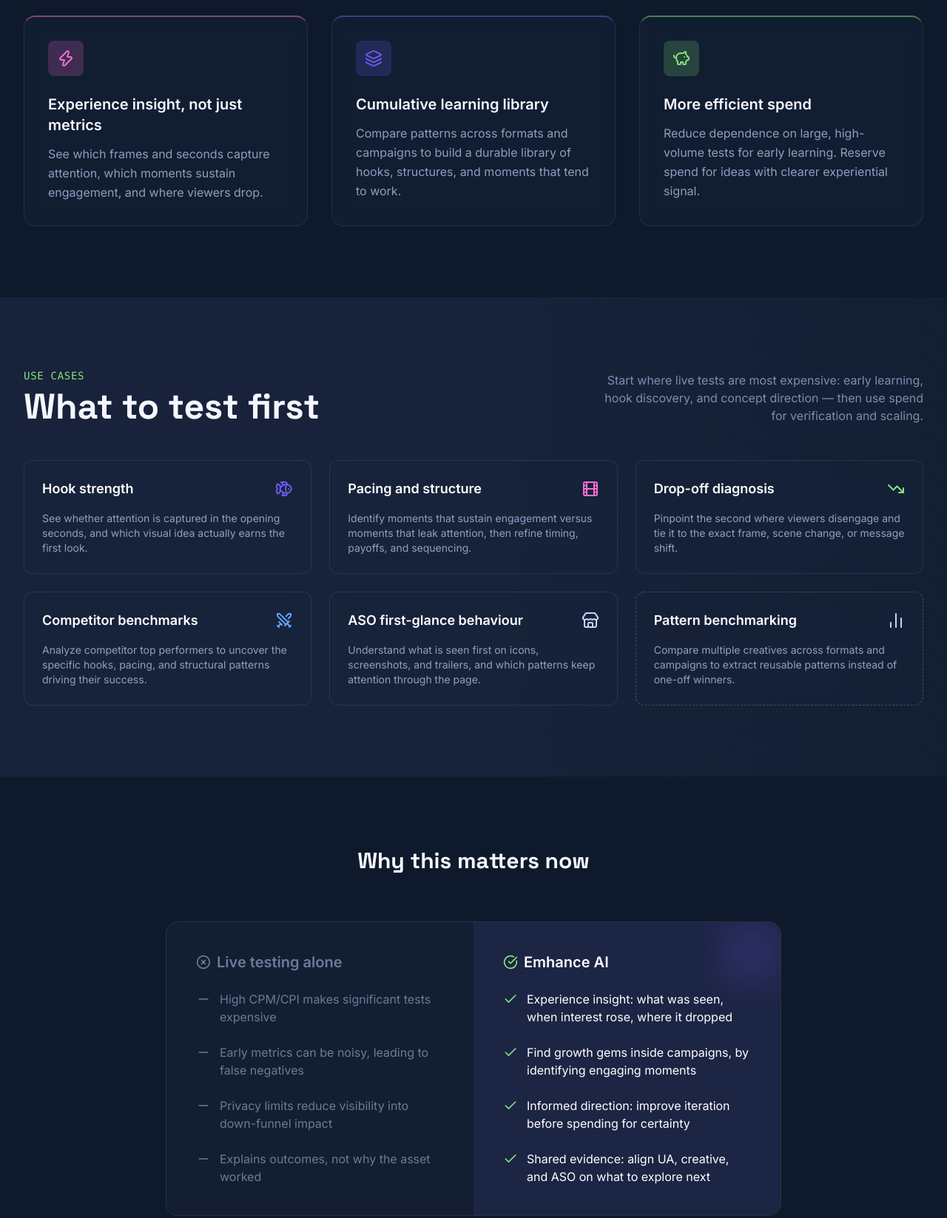
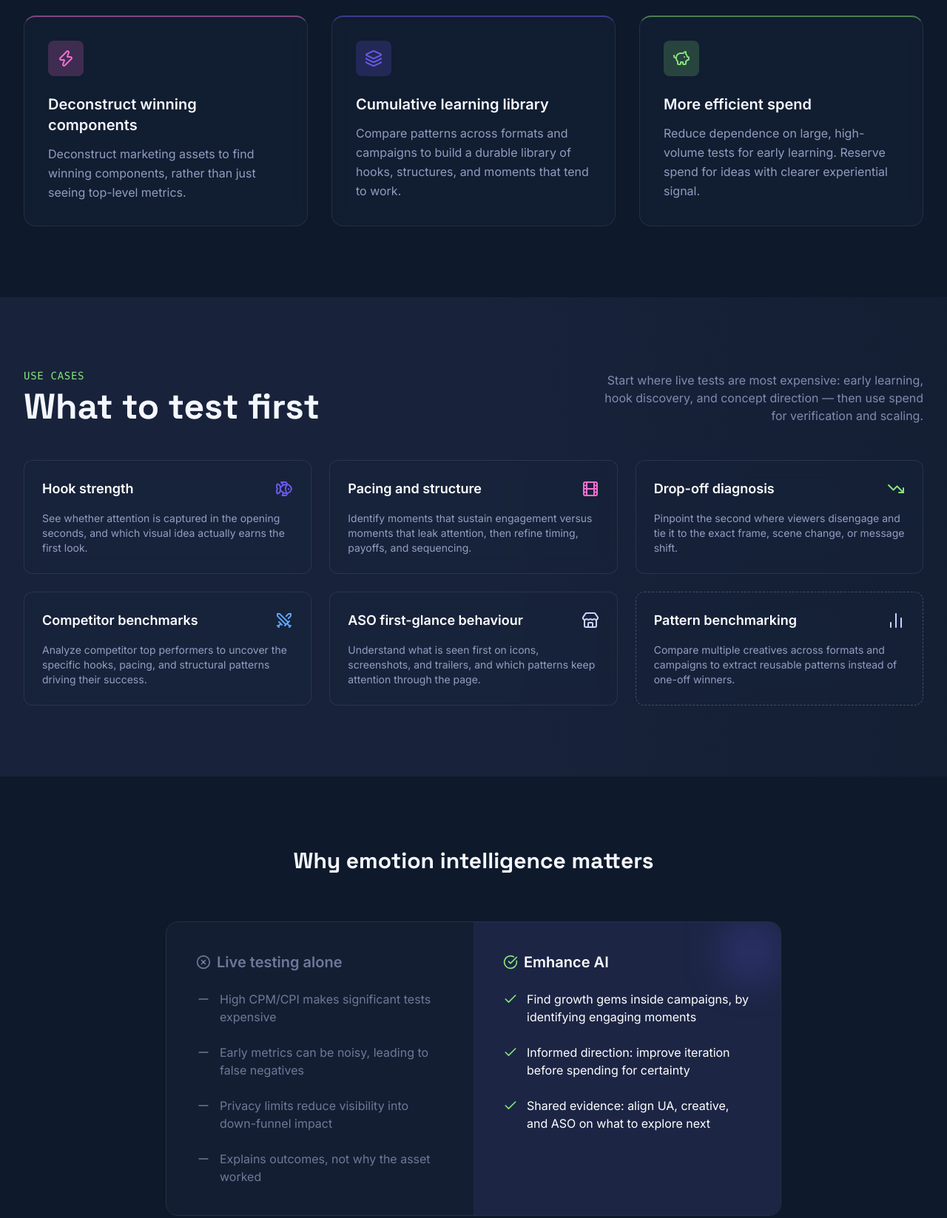
Before and after one commit to shabouwcaw/sensemittermarketing, a plain HTML site: page Marketers.html in a window 1280 px wide. Shown: the part 1180-2827 px from the top of the page at 74% size. Drawn offline with nearby package versions, Linux system fonts and the light colour scheme.

Commit message:
Update Marketers.html

```diff
--- a/Marketers.html
+++ b/Marketers.html
@@ -256,9 +256,9 @@
           <div class="w-12 h-12 bg-brand-pink/20 rounded-lg flex items-center justify-center mb-6">
             <i data-lucide="zap" class="w-6 h-6 text-brand-pink"></i>
           </div>
-          <h3 class="text-xl font-bold mb-3">Experience insight, not just metrics</h3>
+          <h3 class="text-xl font-bold mb-3">Deconstruct winning components</h3>
           <p class="text-brand-light/70 leading-relaxed">
-            See which frames and seconds capture attention, which moments sustain engagement, and where viewers drop.
+            Deconstruct marketing assets to find winning components, rather than just seeing top-level metrics.
           </p>
         </div>
 
@@ -371,7 +371,7 @@
   <!-- COMPARISON / WHY NOW -->
   <section id="comparison" class="py-24 relative">
     <div class="max-w-4xl mx-auto px-4 sm:px-6 lg:px-8">
-      <h2 class="text-3xl font-display font-bold text-center mb-16">Why this matters now</h2>
+      <h2 class="text-3xl font-display font-bold text-center mb-16">Why emotion intelligence matters</h2>
 
       <div class="grid grid-cols-1 md:grid-cols-2 gap-0 border border-white/10 rounded-2xl overflow-hidden">
         <div class="bg-brand-surface/50 p-10 flex flex-col">
@@ -408,10 +408,6 @@
           <ul class="space-y-6 relative z-10">
             <li class="flex gap-3 text-white">
               <i data-lucide="check" class="w-5 h-5 text-brand-green flex-shrink-0 mt-0.5"></i>
-              <span>Experience insight: what was seen, when interest rose, where it dropped</span>
-            </li>
-            <li class="flex gap-3 text-white">
-              <i data-lucide="check" class="w-5 h-5 text-brand-green flex-shrink-0 mt-0.5"></i>
               <span>Find growth gems inside campaigns, by identifying engaging moments</span>
             </li>
             <li class="flex gap-3 text-white">
@@ -430,7 +426,7 @@
         <div class="flex flex-col md:flex-row md:items-start md:justify-between gap-6">
           <div class="max-w-2xl">
             <h3 class="text-xl font-bold text-white mb-2 flex items-center gap-2">
-              <i data-lucide="brackets" class="w-5 h-5 text-brand-purple"></i> Method framing (disciplined)
+              <i data-lucide="brackets" class="w-5 h-5 text-brand-purple"></i> Method
             </h3>
             <p class="text-sm text-brand-light/70 leading-relaxed">
               Attention: gaze and blink dynamics indicate what is actually seen. Activation: facial expression intensity used as a proxy for emotional intensity. Timing: signals mapped second-by-second. Interpretation: used diagnostically, not as a verdict. Signals inform direction, not creative value judgements.
@@ -526,8 +522,8 @@
           <div class="text-brand-light/60 uppercase tracking-widest text-xs">Signals per second</div>
         </div>
         <div>
-          <div class="text-5xl md:text-6xl font-display font-bold text-white mb-2">8<span class="text-brand-green">%</span></div>
-          <div class="text-brand-light/60 uppercase tracking-widest text-xs">increase in average D1 retention</div>
+          <div class="text-5xl md:text-6xl font-display font-bold text-white mb-2">10<span class="text-brand-green">%</span></div>
+          <div class="text-brand-light/60 uppercase tracking-widest text-xs">increased CVR</div>
         </div>
         <div>
           <div class="text-5xl md:text-6xl font-display font-bold text-white mb-2">2<span class="text-brand-purple">x</span></div>
```
